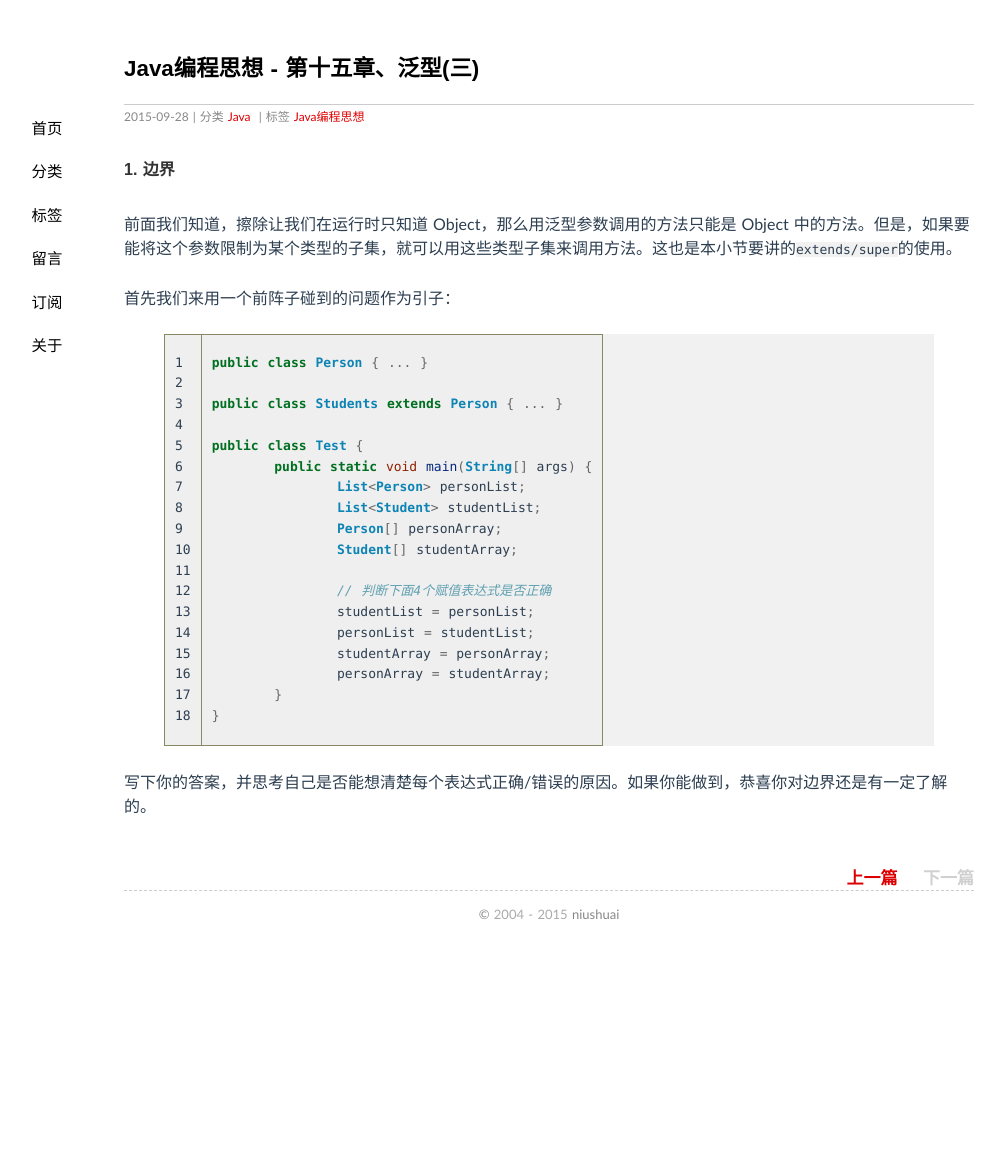
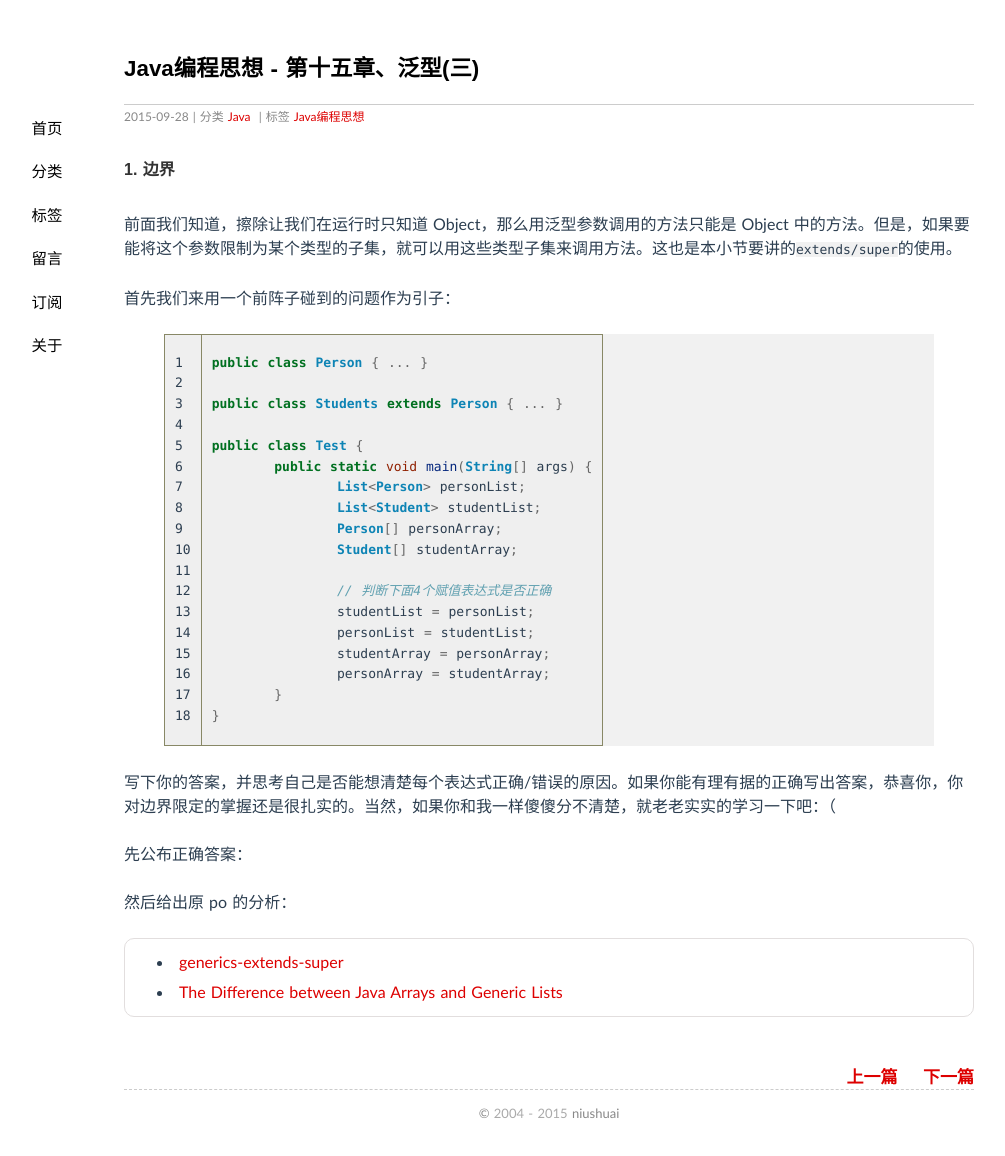
Before and after one commit to niushuai/blog, a Jekyll site: the page built from _posts/2015-09-28-thinking_in_java_chapter15-part03.md, in a window 1280 px wide. Shown: the whole page, without its empty margins (91-1096 px from the left). Built offline with Jekyll 4.4.1, drawn with Linux system fonts in a browser that asks for light colours; Markdown is read by kramdown in place of the engine named in the settings; comment, search, counter and statistics services are not loaded; before the commit the page ends 957 px from its top, so only the background shows below that.

Commit message:
锻炼计划

```diff
--- a/_posts/2015-09-28-thinking_in_java_chapter15-part03.md
+++ b/_posts/2015-09-28-thinking_in_java_chapter15-part03.md
@@ -32,7 +32,14 @@ public class Test {
 }
 {% endhighlight java %}
 
-写下你的答案，并思考自己是否能想清楚每个表达式正确/错误的原因。如果你能做到，恭喜你对边界还是有一定了解的。
+写下你的答案，并思考自己是否能想清楚每个表达式正确/错误的原因。如果你能有理有据的正确写出答案，恭喜你，你对边界限定的掌握还是很扎实的。当然，如果你和我一样傻傻分不清楚，就老老实实的学习一下吧：（
+
+先公布正确答案：
+
+然后给出原 po 的分析：
+
+* [generics-extends-super](http://onewebsql.com/blog/generics-extends-super)
+* [The Difference between Java Arrays and Generic Lists](http://onewebsql.com/blog/generics-collections)
 
 
 
```
Also changed, not shown: _posts/2015-09-20-beijing-marathon.md (+6 -0 lines), _posts/2015-11-01-dark-time.md (added, +21 -0 lines).
